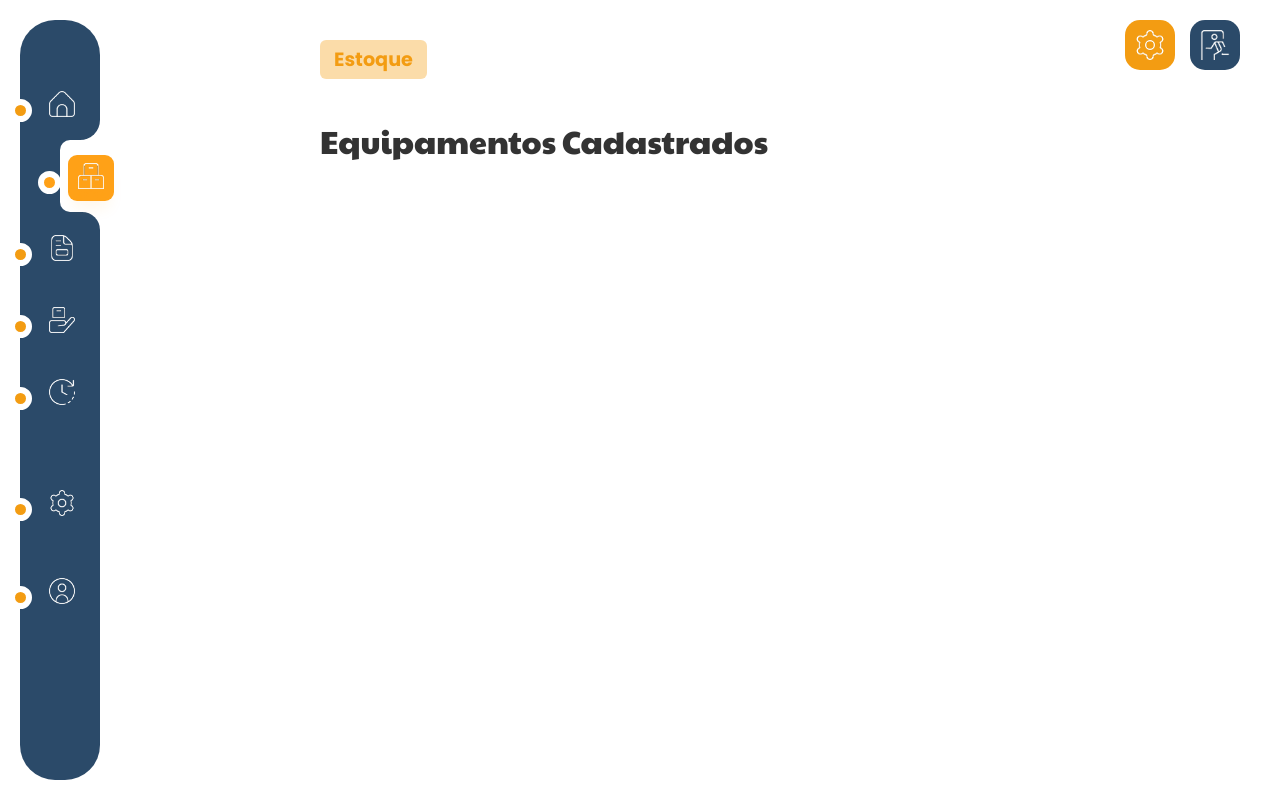
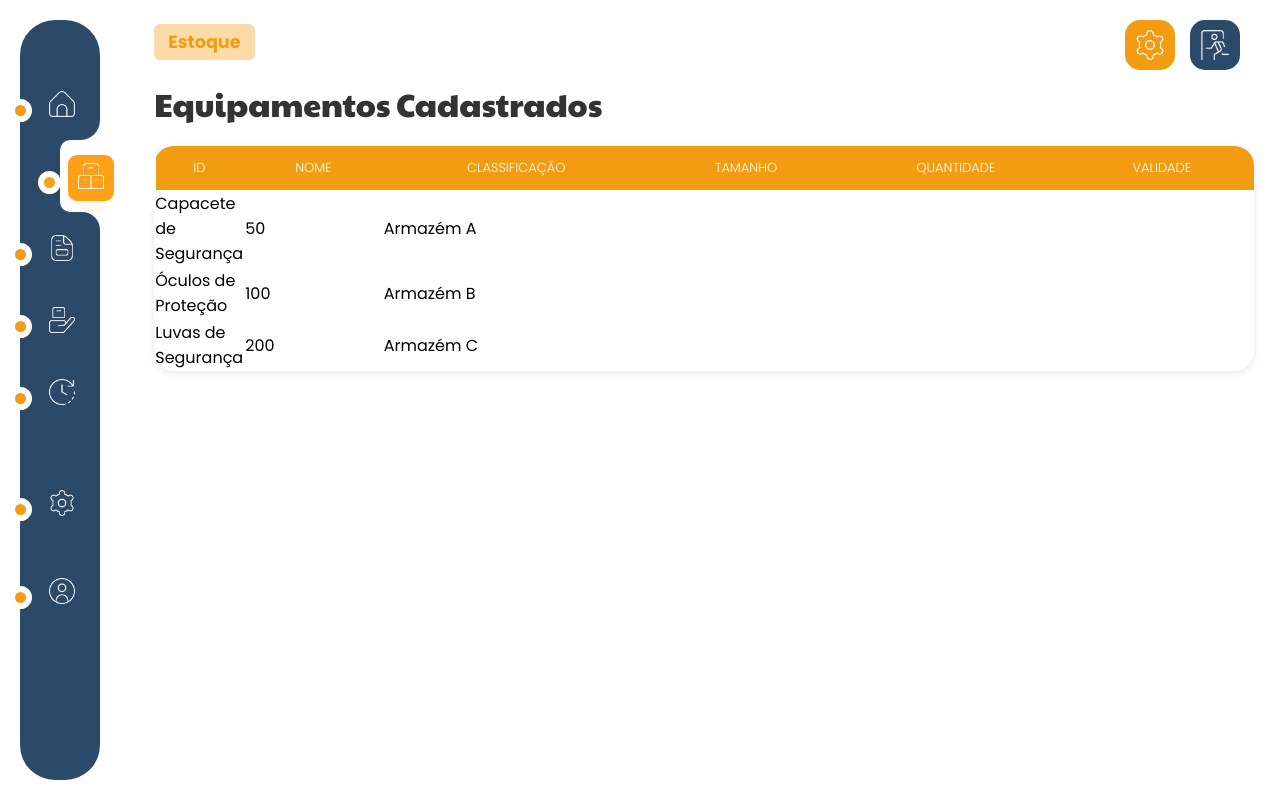
Before and after one commit to kauanzeraaa/ppe_manager, a Vue app: page /stock in a window 1280 px wide. Built offline with nearby package versions, Linux system fonts and the light colour scheme.

Commit message:
feat: create table on the inventory page

```diff
--- a/src/App.vue
+++ b/src/App.vue
@@ -52,7 +52,7 @@ const showTopBarActions = computed(() => sidebarRoutes.includes(route.path))
 }
 
 .app-shell--with-sidebar .app-content {
-  padding: 40px 40px 40px 320px;
+  padding: 40px 40px 40px 140px;
 }
 
 @media (max-width: 768px) {
--- a/src/views/Stock.vue
+++ b/src/views/Stock.vue
@@ -1,20 +1,58 @@
 <script></script>
 
 <template>
-  <span class="badge">Estoque</span>
-  <h1 class="title">Equipamentos Cadastrados</h1>
+  <div class="page">
+    <span class="badge">Estoque</span>
+    <h1 class="title">Equipamentos Cadastrados</h1>
+    <table class="table">
+        <thead class="header-table">
+            <tr>
+            <th>ID</th>
+            <th>NOME</th>
+            <th>CLASSIFICAÇÃO</th>
+            <th>TAMANHO</th>
+            <th>QUANTIDADE</th>
+            <th>VALIDADE</th>
+            </tr>
+        </thead>
+        <tbody>
+            <tr>
+            <td>Capacete de Segurança</td>
+            <td>50</td>
+            <td>Armazém A</td>
+            </tr>
+            <tr>
+            <td>Óculos de Proteção</td>
+            <td>100</td>
+            <td>Armazém B</td>
+            </tr>
+            <tr>
+            <td>Luvas de Segurança</td>
+            <td>200</td>
+            <td>Armazém C</td>
+            </tr>
+        </tbody>
+    </table>
+  </div>
 </template>
 
 <style scoped>
+.page {
+  width: 100%;
+  height: 100%;
+  margin-left: 0.89rem;
+  margin-top: -1rem;
+}
+
 .badge {
   display: inline-block;
   background: #f39d125c;
-  color: #F39C12;
-  font-size: 1.2rem;
+  color: #f39c12;
+  font-size: 1.1rem;
   font-weight: 700;
   padding: 5px 14px;
   border-radius: 6px;
-  margin-bottom: 18px;
+  margin-bottom: 0;
 }
 
 .title {
@@ -24,4 +62,39 @@
   margin-bottom: 20px;
   font-family: var(--font-primary);
 }
+
+.table {
+  width: 100%;
+  border-collapse: separate;
+  border-spacing: 0;
+  box-shadow: 0 2px 8px rgba(0, 0, 0, 0.1);
+  border-radius: 20px;
+}
+
+
+.header-table {
+    background-color: #f39c12;
+    color: white;;
+}
+
+.header-table th:first-child {
+  border-top-left-radius: 20px;
+  width: 60px;
+}
+
+.header-table th:last-child {
+  border-top-right-radius: 20px;
+}
+
+.header-table tr {
+    height: 35px;
+}
+.header-table th {
+    padding: 12px 15px;
+    font-size: 13px;
+    font-weight: 300;
+    text-align: center;
+    margin-left: 1rem;
+}
+
 </style>
```
